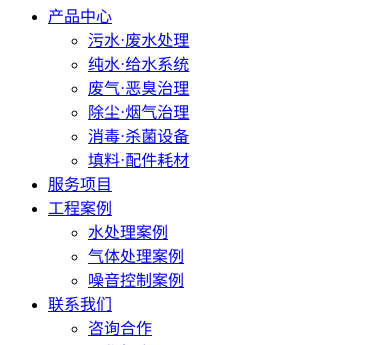
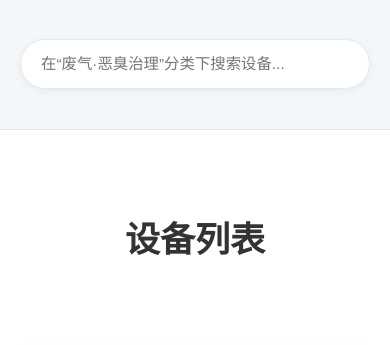
Before and after one commit to NightXDreamin/TianyuWeb, a PHP site: page /product_lib/gas/index.php in a window 390 px wide; the page is wider, and only the part inside the window is pictured. Shown: the part 403-748 px from the top of that part. Run offline with PHP 8.4, Linux system fonts and the light colour scheme.

Commit message:
Revamp gas product index page layout and styles
Updated the gas product index page to improve structure and styling. Added responsive meta tags, external CSS, and AOS animation support. Enhanced the hero section, search input, and product grid display. Improved product data extraction logic and cleaned up code comments.

```diff
--- a/web/product_lib/gas/index.php
+++ b/web/product_lib/gas/index.php
@@ -15,25 +15,22 @@
 // --- 智能数据提取 ---
     $products = [];
     $html_files = glob('*.html');
-
-    // 检查DOM扩展是否可用
     $dom_ext_loaded = class_exists('DOMDocument');
 
     foreach ($html_files as $file) {
         $file_content = file_get_contents($file);
         $product_name = '未知产品';
-        $thumbnail_url = '/assets/img/products/placeholder.png'; // 默认缩略图
+        $thumbnail_url = '/assets/img/products/placeholder.png'; // 根相对路径
 
-        // 1. 提取产品名称 (通用)
+        // 提取产品名称
         if (preg_match('/<title>(.*?)<\/title>/i', $file_content, $matches)) {
             $product_name = trim(str_replace(['| 河南天昱环保', '- 废气治理', '- 污水处理'], '', $matches[1]));
         }
 
-        // 2. 提取缩略图 (双引擎模式)
+        // 提取缩略图
         if ($dom_ext_loaded) {
-            // 主引擎：使用DOMDocument，精准可靠
             $dom = new DOMDocument();
-            @$dom->loadHTML('<?xml encoding="utf-8" ?>' . $file_content); // 增加XML头防止中文乱码
+            @$dom->loadHTML('<?xml encoding="utf-8" ?>' . $file_content);
             $xpath = new DOMXPath($dom);
             $image_nodes = $xpath->query('//section[contains(@class, "device-images")]//img');
             if ($image_nodes->length > 0) {
@@ -41,7 +38,6 @@
                 if (!empty($first_image_src)) { $thumbnail_url = $first_image_src; }
             }
         } else {
-            // 备用引擎：使用正则表达式，兼容性强
             if (preg_match('/<section class=".*?device-images.*?">.*?<img.*?src="(.*?)".*?>/is', $file_content, $img_matches)) {
                 if (!empty($img_matches[1])) { $thumbnail_url = $img_matches[1]; }
             }
@@ -54,13 +50,24 @@
 <html lang="zh-CN">
 <head>
     <meta charset="UTF-8">
+    <meta name="viewport" content="width=device-width, initial-scale=1.0">
+    <link rel="icon" href="/favicon.ico" type="image/x-icon">
     <title><?php echo htmlspecialchars($seo_title); ?></title>
+    <meta name="description" content="<?php echo htmlspecialchars($seo_description); ?>">
+
+    <link rel="stylesheet" href="/assets/css/main.css">
+    <link rel="stylesheet" href="https://unpkg.com/aos@next/dist/aos.css" />
 </head>
 <body>
+
     <script src="/assets/js/header.js"></script>
 
     <main class="product-category-page">
         <section class="hero-about" style="background-image: url('<?php echo htmlspecialchars($hero_image_url); ?>');">
+            <div class="container" data-aos="fade-in">
+                <h1 class="hero-about__title"><?php echo htmlspecialchars($category_title); ?></h1>
+                <p class="hero-about__subtitle"><?php echo htmlspecialchars($category_subtitle); ?></p>
+            </div>
         </section>
 
         <?php if (!$dom_ext_loaded): ?>
@@ -70,12 +77,35 @@
         <?php endif; ?>
 
         <section class="in-page-search-section">
+            <div class="container">
+                <input type="text" id="page-search-input" placeholder="在“<?php echo htmlspecialchars($category_title); ?>”分类下搜索设备...">
+            </div>
         </section>
 
         <section class="product-list-section">
+            <div class="container">
+                <div class="section-title" data-aos="fade-up">
+                    <h2>设备列表</h2>
+                </div>
+
+                <div class="product-grid">
+                    <?php if (!empty($products)): ?>
+                        <?php foreach ($products as $index => $product): ?>
+                            <a href="<?php echo htmlspecialchars($product['link']); ?>" class="product-card" data-aos="fade-up" data-aos-delay="<?php echo ($index % 4) * 50; ?>">
+                                <img src="<?php echo htmlspecialchars($product['thumbnail']); ?>" alt="<?php echo htmlspecialchars($product['name']); ?>">
+                                <p><?php echo htmlspecialchars($product['name']); ?></p>
+                            </a>
+                        <?php endforeach; ?>
+                    <?php else: ?>
+                        <p style="text-align: center; width: 100%;">该分类下暂无产品，敬请期待。</p>
+                    <?php endif; ?>
+                </div>
+            </div>
         </section>
     </main>
 
     <script src="/assets/js/footer.js"></script>
+    <script src="https://unpkg.com/aos@next/dist/aos.js"></script>
+    <script src="/assets/js/main.js"></script>
 </body>
 </html>
```
Lines whose indentation alone changed are shown as unchanged.
